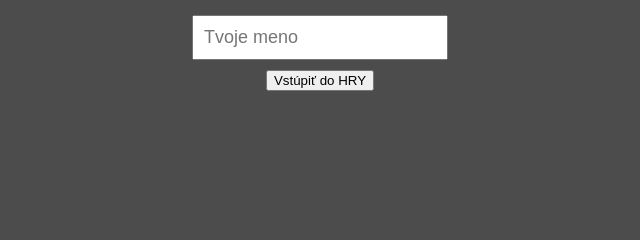
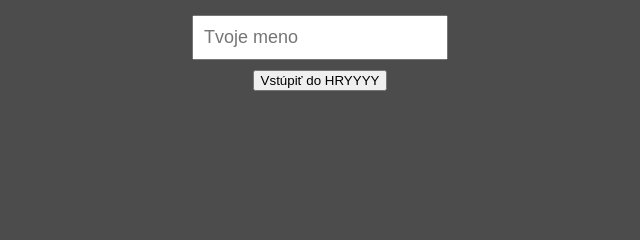
Before and after one commit to Leguan122/2d, a website: page public/index.html in a window 1280 px wide. Shown: the part 380-620 px from the top of the page, 320-960 px from the left. Drawn offline with nearby package versions, Linux system fonts and the light colour scheme; no server answers.

Commit message:
Testujem webhook

```diff
--- a/public/index.html
+++ b/public/index.html
@@ -9,7 +9,7 @@
 <div id="nameForm" class="overlay">
     <h2>Zadaj svoje meno</h2>
     <input type="text" id="playerName" placeholder="Tvoje meno">
-    <button onclick="startGame()">Vstúpiť do HRY</button>
+    <button onclick="startGame()">Vstúpiť do HRYYYY</button>
 </div>
 
 <canvas id="game"></canvas>
```
